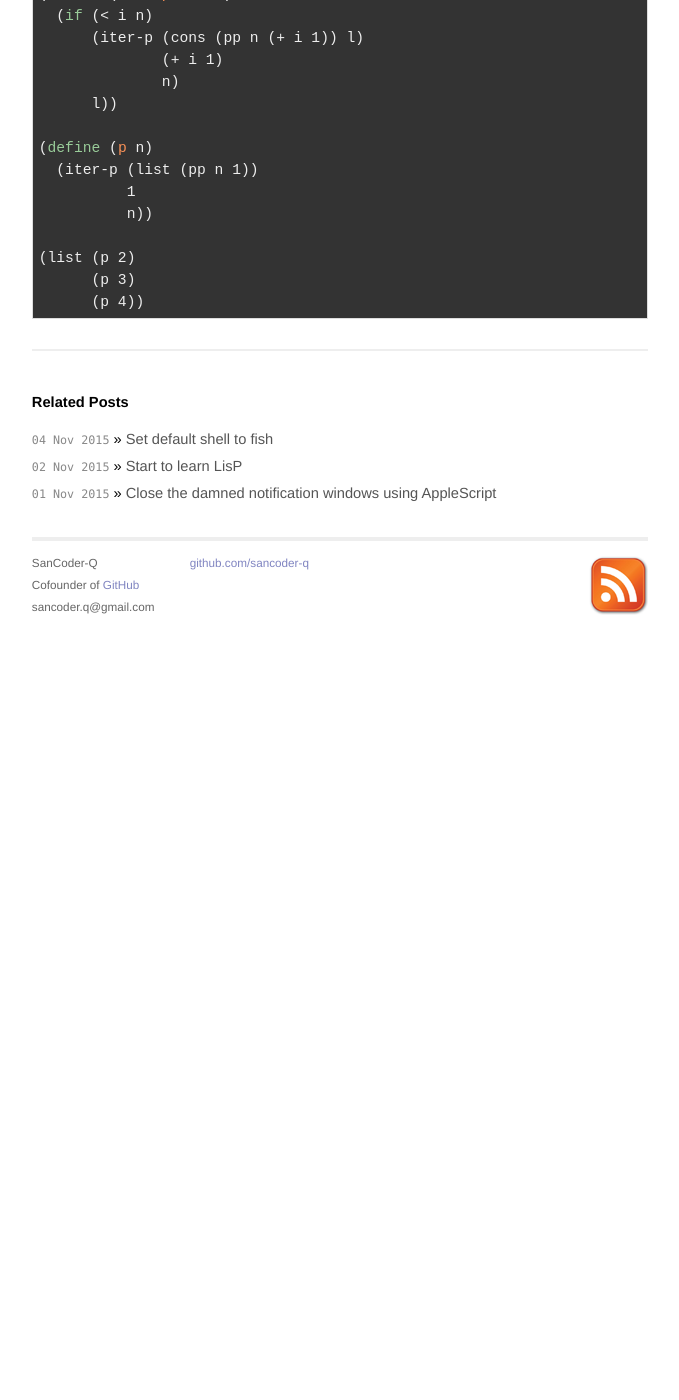
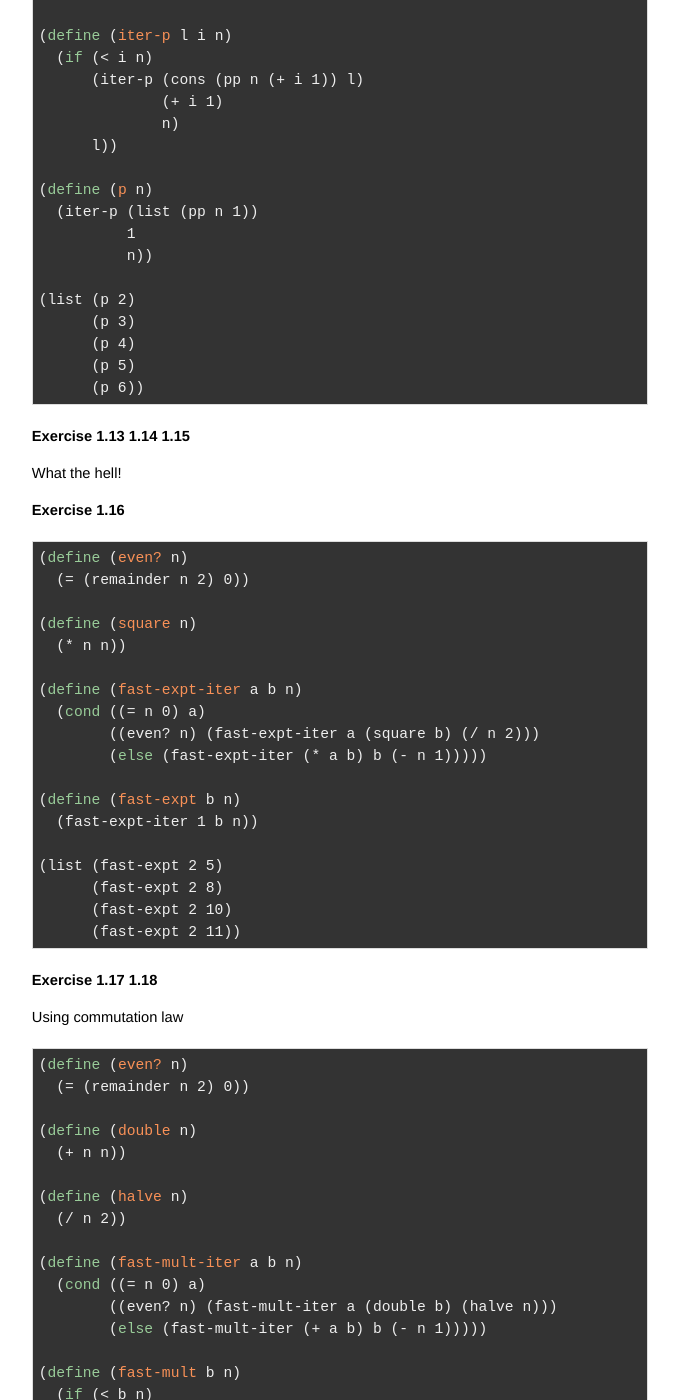
Before and after one commit to SanCoder-Q/sancoder-q.github.io, a Jekyll site: the page built from _posts/2015-11-10-SICP_Exercise_Results.org.html, in a window 1280 px wide and 1400 px high, scrolled down 5437 px. Shown: the whole window, without its empty margins (300-979 px from the left). Built offline with Jekyll 4.4.1, drawn with Linux system fonts in a browser that asks for light colours; comment, search, counter and statistics services are not loaded; before the commit the page ends 6067 px from its top, so only the background shows below that; some of the changed text lies outside the part shown.

Commit message:
2015-11-25

```diff
--- a/_posts/2015-11-10-SICP_Exercise_Results.org.html
+++ b/_posts/2015-11-10-SICP_Exercise_Results.org.html
@@ -3,12 +3,12 @@ layout: post
 title: SICP Exercise Results
 ---
 
-<div id="outline-container-orgheadline14" class="outline-2">
-<h2 id="orgheadline14">1. Building Abstractions with Procedures</h2>
-<div class="outline-text-2" id="text-orgheadline14">
-</div><div id="outline-container-orgheadline13" class="outline-3">
-<h3 id="orgheadline13">1.1 The Elements of Programming</h3>
-<div class="outline-text-3" id="text-orgheadline13">
+<div id="outline-container-orgheadline17" class="outline-2">
+<h2 id="orgheadline17">1. Building Abstractions with Procedures</h2>
+<div class="outline-text-2" id="text-orgheadline17">
+</div><div id="outline-container-orgheadline16" class="outline-3">
+<h3 id="orgheadline16">1.1 The Elements of Programming</h3>
+<div class="outline-text-3" id="text-orgheadline16">
 </div><div id="outline-container-orgheadline1" class="outline-4">
 <h4 id="orgheadline1">Exercise 1.1</h4>
 <div class="outline-text-4" id="text-orgheadline1">
@@ -85,10 +85,10 @@ title: SICP Exercise Results
 </pre>
 </div>
 <p>
-This line means to define a <b>non-parameter recursive function</b>. So once it be evaluated, the complier will go into a endless loop.
-The difference between <code>normal order</code> and <code>applicative order</code> is the first one will not eval anything before all the expression is expanded.
-So in this exercise, if the complier is using the <code>applicative order</code> to interpreter the code, it will crash.
-Another interest thing is <code>if</code> syntax. It's a high level structor with a specific process which means there is only one of the expression will be evaluated whatever the predicate is. Hence, if the coplier is using the <code>normal order</code>, the result will be 0.
+This line means to define a <b>non-parameter recursive function</b>. So once it be evaluated, the complier will go into a endless loop.<br  />
+The difference between <code>normal order</code> and <code>applicative order</code> is the first one will not eval anything before all the expression is expanded.<br  />
+So in this exercise, if the complier is using the <code>applicative order</code> to interpreter the code, it will crash.<br  />
+Another interest thing is <code>if</code> syntax. It's a high level structor with a specific process which means there is only one of the expression will be evaluated whatever the predicate is. Hence, if the coplier is using the <code>normal order</code>, the result will be 0.<br  />
 </p>
 </div>
 </div>
@@ -96,7 +96,7 @@ Another interest thing is <code>if</code> syntax. It's a high level structor wit
 <h4 id="orgheadline6">Exercise 1.6</h4>
 <div class="outline-text-4" id="text-orgheadline6">
 <p>
-Same reason as the <code>Exercise 1.6</code>, the <code>new-if</code> is using the <code>cond</code> syntax, and it will evaluate the predicate and the follow expression at the same time. So it should not be used to stop a recursive process.
+Same reason as the <code>Exercise 1.6</code>, the <code>new-if</code> is using the <code>cond</code> syntax, and it will evaluate the predicate and the follow expression at the same time. So it should not be used to stop a recursive process.<br  />
 </p>
 </div>
 </div>
@@ -248,7 +248,7 @@ Same reason as the <code>Exercise 1.6</code>, the <code>new-if</code> is using t
 <h4 id="orgheadline11">Exercise 1.11</h4>
 <div class="outline-text-4" id="text-orgheadline11">
 <ul class="org-ul">
-<li>Tree Recursion</li>
+<li>Tree Recursion<br  /></li>
 </ul>
 <div class="org-src-container">
 
@@ -271,7 +271,7 @@ Same reason as the <code>Exercise 1.6</code>, the <code>new-if</code> is using t
 </div>
 
 <ul class="org-ul">
-<li>Iteration Recursion</li>
+<li>Iteration Recursion<br  /></li>
 </ul>
 <div class="org-src-container">
 
@@ -323,7 +323,79 @@ Same reason as the <code>Exercise 1.6</code>, the <code>new-if</code> is using t
 
 (list (p 2)
       (p 3)
-      (p 4))
+      (p 4)
+      (p 5)
+      (p 6))
+</pre>
+</div>
+</div>
+</div>
+<div id="outline-container-orgheadline13" class="outline-4">
+<h4 id="orgheadline13">Exercise 1.13 1.14 1.15</h4>
+<div class="outline-text-4" id="text-orgheadline13">
+<p>
+What the hell!<br  />
+</p>
+</div>
+</div>
+<div id="outline-container-orgheadline14" class="outline-4">
+<h4 id="orgheadline14">Exercise 1.16</h4>
+<div class="outline-text-4" id="text-orgheadline14">
+<div class="org-src-container">
+
+<pre class="src src-scheme">(<span style="color: #99cc99;">define</span> (<span style="color: #f99157;">even?</span> n)
+  (= (remainder n 2) 0))
+
+(<span style="color: #99cc99;">define</span> (<span style="color: #f99157;">square</span> n)
+  (* n n))
+
+(<span style="color: #99cc99;">define</span> (<span style="color: #f99157;">fast-expt-iter</span> a b n)
+  (<span style="color: #99cc99;">cond</span> ((= n 0) a)
+        ((even? n) (fast-expt-iter a (square b) (/ n 2)))
+        (<span style="color: #99cc99;">else</span> (fast-expt-iter (* a b) b (- n 1)))))
+
+(<span style="color: #99cc99;">define</span> (<span style="color: #f99157;">fast-expt</span> b n)
+  (fast-expt-iter 1 b n))
+
+(list (fast-expt 2 5)
+      (fast-expt 2 8)
+      (fast-expt 2 10)
+      (fast-expt 2 11))
+</pre>
+</div>
+</div>
+</div>
+<div id="outline-container-orgheadline15" class="outline-4">
+<h4 id="orgheadline15">Exercise 1.17 1.18</h4>
+<div class="outline-text-4" id="text-orgheadline15">
+<p>
+Using commutation law<br  />
+</p>
+<div class="org-src-container">
+
+<pre class="src src-scheme">(<span style="color: #99cc99;">define</span> (<span style="color: #f99157;">even?</span> n)
+  (= (remainder n 2) 0))
+
+(<span style="color: #99cc99;">define</span> (<span style="color: #f99157;">double</span> n)
+  (+ n n))
+
+(<span style="color: #99cc99;">define</span> (<span style="color: #f99157;">halve</span> n)
+  (/ n 2))
+
+(<span style="color: #99cc99;">define</span> (<span style="color: #f99157;">fast-mult-iter</span> a b n)
+  (<span style="color: #99cc99;">cond</span> ((= n 0) a)
+        ((even? n) (fast-mult-iter a (double b) (halve n)))
+        (<span style="color: #99cc99;">else</span> (fast-mult-iter (+ a b) b (- n 1)))))
+
+(<span style="color: #99cc99;">define</span> (<span style="color: #f99157;">fast-mult</span> b n)
+  (<span style="color: #99cc99;">if</span> (&lt; b n)
+      (fast-mult-iter 0 n b)
+      (fast-mult-iter 0 b n)))
+
+(list (fast-mult 3 7)
+      (fast-mult 5 9)
+      (fast-mult 19 111)
+      (fast-mult 111 19))
 </pre>
 </div>
 </div>
```
Also changed, not shown: _org/2015-11-02-Start_to_learn_LisP.org (+7 -0 lines), _org/2015-11-10-SICP_Exercise_Results.org (+62 -2 lines), _posts/2015-11-02-Start_to_learn_LisP.org.html (+41 -32 lines).
